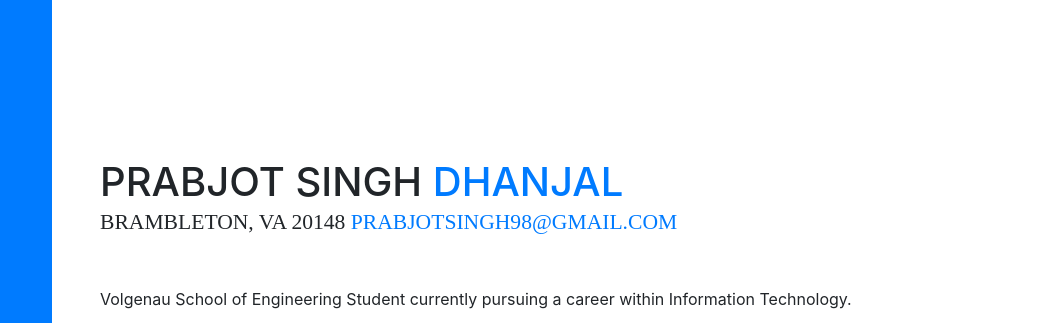
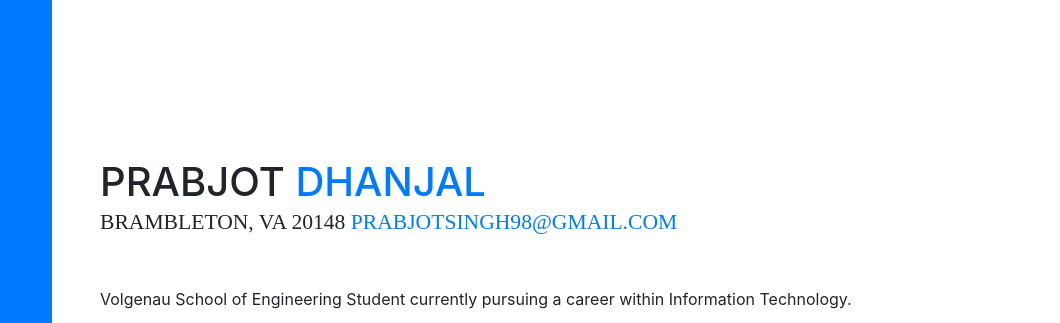
Before and after one commit to prabjotdhanjal/prabjotdhanjal.github.io, a website with bundled scripts: page index.html in a window 1280 px wide. Shown: the part 113-436 px from the top of the page, 220-1280 px from the left. Built offline with nearby package versions, Linux system fonts and the light colour scheme; a web font is replaced by a local one.

Commit message:
Name Change
Updated name.

```diff
--- a/index.html
+++ b/index.html
@@ -69,7 +69,7 @@
 
       <section class="resume-section p-3 p-lg-5 d-flex d-column" id="about">
         <div class="my-auto">
-          <h1 class="mb-0">Prabjot Singh
+          <h1 class="mb-0">Prabjot
             <span class="text-primary">Dhanjal</span>
           </h1>
           <div class="subheading mb-5">Brambleton, VA 20148
```
